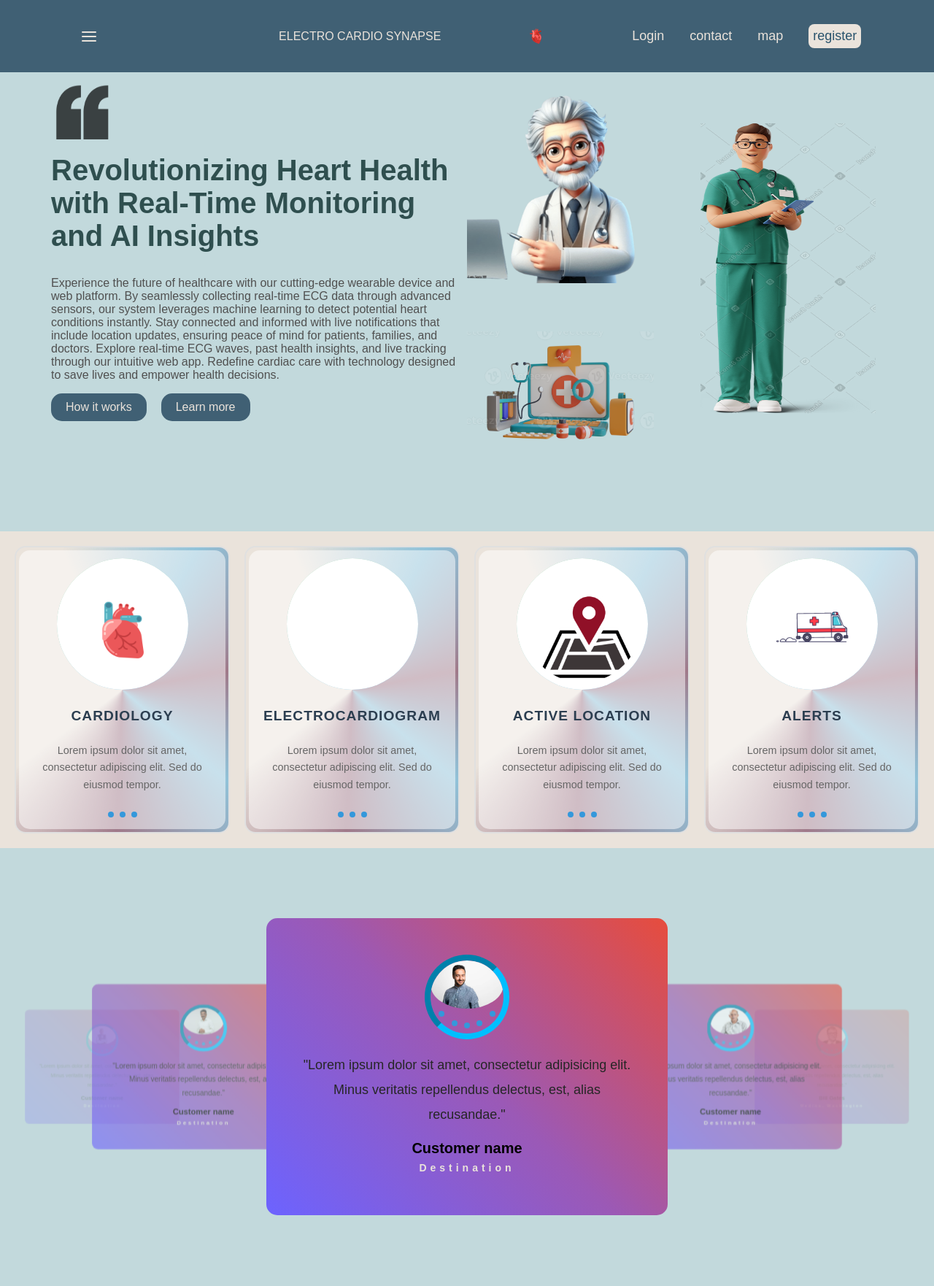
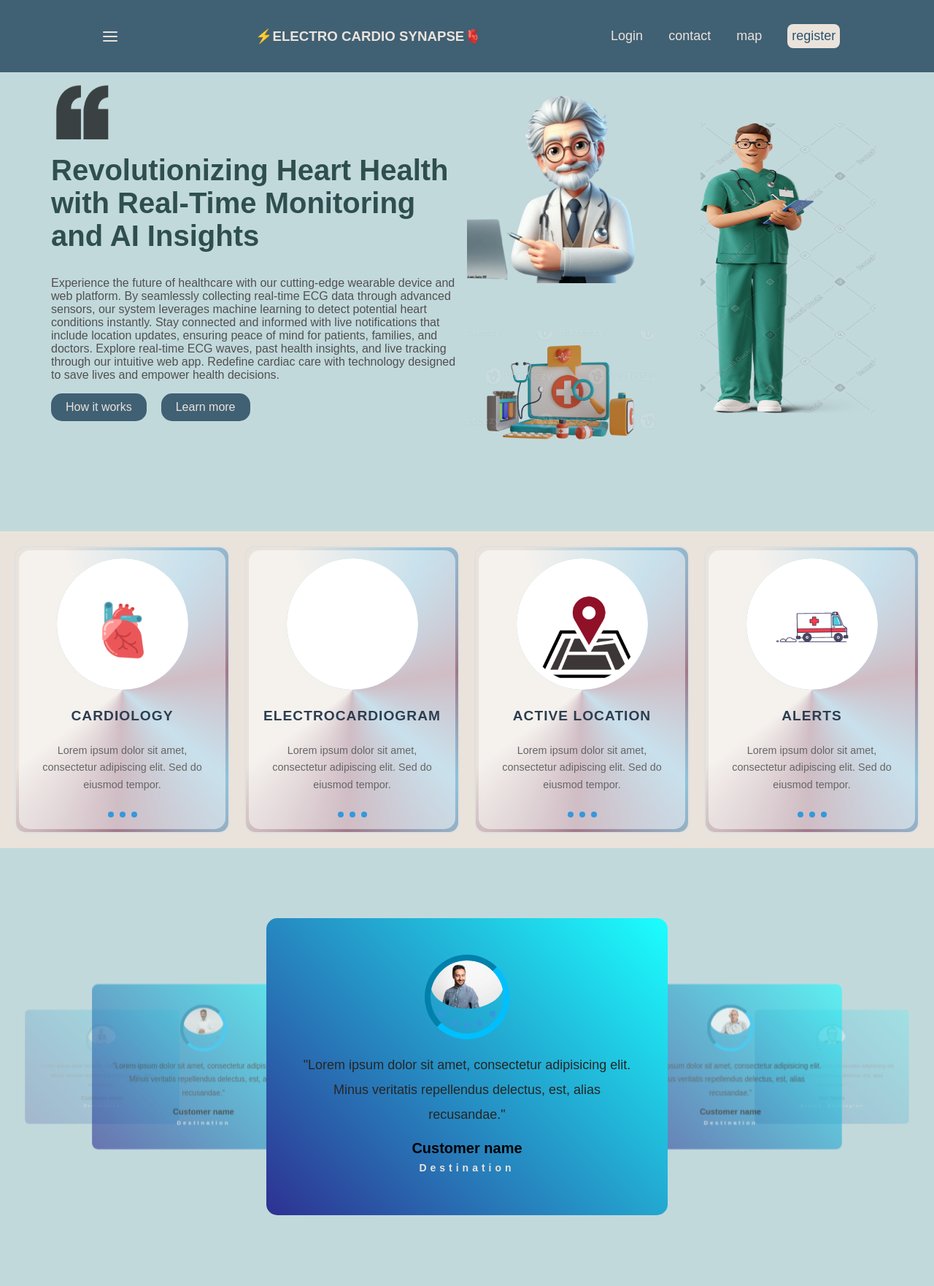
Before and after one commit to PunithSL/ECG, a Django app: page / in a window 1280 px wide. Shown: the whole page at 73% size. Run offline with Django 5.2, Linux system fonts and the light colour scheme; grey boxes are pictures that could not be loaded.

Commit message:
removed unwanted code

```diff
--- a/heartApp/views.py
+++ b/heartApp/views.py
@@ -14,7 +14,9 @@ def register(request):
     if request.method == 'POST':
         form = PatientForm(request.POST, request.FILES)
         if form.is_valid():
-            form.save()
+            instance = form.save(commit=False)
+            instance.save()  # Save the instance first
+            form.save_m2m()  # Save many-to-many fields
             messages.success(request, "Your form has been submitted successfully!")
             return redirect('register')
     else:
--- a/static/css/punith.css
+++ b/static/css/punith.css
@@ -10,7 +10,7 @@
 
 .carousel .carousel-item {
     width: 450px;
-    background: linear-gradient(45deg, #6C63FF, #9B59B6, #E74C3C);
+    background: linear-gradient(45deg, #2E3192 , #1BFFFF);
     padding: 50px;
     height: auto;
     text-align: center;
--- a/templates/base.html
+++ b/templates/base.html
@@ -36,8 +36,7 @@
                 <line x1="3" y1="18" x2="21" y2="18"></line>
             </svg>
         </button>
-        <h3 class="media-heading"><h3 class="media-emoji">⚡</h3>ELECTRO CARDIO SYNAPSE<h3 class="media-emoji-2">🫀
-        </h3></h3>
+        <h3 class="media-heading">⚡ELECTRO CARDIO SYNAPSE🫀</h3>
         <nav class="newNav">
             {% comment %} <a href="{% url 'login' %}"class="m">Login</a> {% endcomment %}
             {% if user.is_authenticated %}
```
Also changed, not shown: db.sqlite3, uploads/images/yj7SaC0MTTK68kMBhugrDw.png (added), uploads/images/yj7SaC0MTTK68kMBhugrDw_l6eJP6P.png (added), uploads/images/yj7SaC0MTTK68kMBhugrDw_yb1Xtik.png (added).
